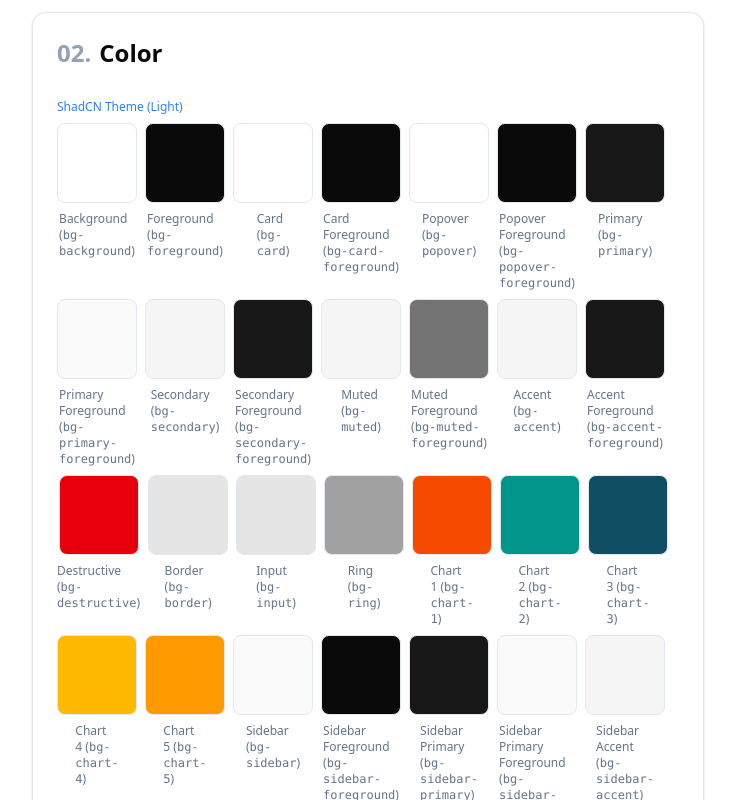
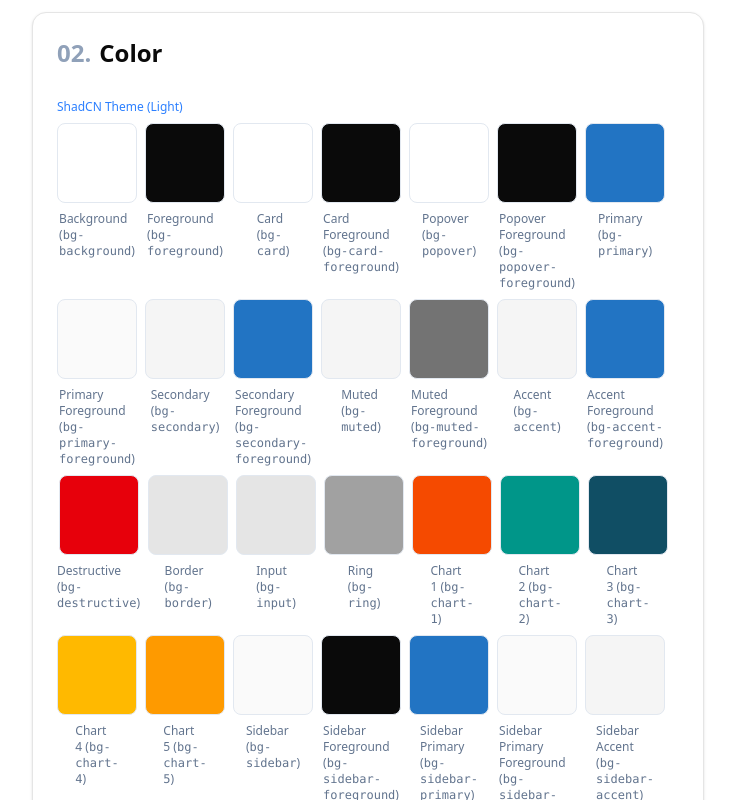
Before and after one commit to ahargunyllib/profolio, a Next.js app: page /design-system in a window 1280 px wide. Shown: the part 1060-1860 px from the top of the page, without its empty margins (272-1007 px from the left). Built offline with nearby package versions, Linux system fonts and the light colour scheme.

Commit message:
fix: update color variables in global styles for improved consistency

```diff
--- a/src/shared/styles/global.css
+++ b/src/shared/styles/global.css
@@ -51,14 +51,14 @@
 	--card-foreground: oklch(0.145 0 0);
 	--popover: oklch(1 0 0);
 	--popover-foreground: oklch(0.145 0 0);
-	--primary: oklch(0.205 0 0);
+	--primary: oklch(0.552 0.1446 251.74);
 	--primary-foreground: oklch(0.985 0 0);
 	--secondary: oklch(0.97 0 0);
-	--secondary-foreground: oklch(0.205 0 0);
+	--secondary-foreground: oklch(0.552 0.1446 251.74);
 	--muted: oklch(0.97 0 0);
 	--muted-foreground: oklch(0.556 0 0);
 	--accent: oklch(0.97 0 0);
-	--accent-foreground: oklch(0.205 0 0);
+	--accent-foreground: oklch(0.552 0.1446 251.74);
 	--destructive: oklch(0.577 0.245 27.325);
 	--border: oklch(0.922 0 0);
 	--input: oklch(0.922 0 0);
@@ -70,10 +70,10 @@
 	--chart-5: oklch(0.769 0.188 70.08);
 	--sidebar: oklch(0.985 0 0);
 	--sidebar-foreground: oklch(0.145 0 0);
-	--sidebar-primary: oklch(0.205 0 0);
+	--sidebar-primary: oklch(0.552 0.1446 251.74);
 	--sidebar-primary-foreground: oklch(0.985 0 0);
 	--sidebar-accent: oklch(0.97 0 0);
-	--sidebar-accent-foreground: oklch(0.205 0 0);
+	--sidebar-accent-foreground: oklch(0.552 0.1446 251.74);
 	--sidebar-border: oklch(0.922 0 0);
 	--sidebar-ring: oklch(0.708 0 0);
 }
@@ -85,7 +85,7 @@
 	--card-foreground: oklch(0.985 0 0);
 	--popover: oklch(0.205 0 0);
 	--popover-foreground: oklch(0.985 0 0);
-	--primary: oklch(0.922 0 0);
+	--primary: oklch(0.552 0.1446 251.74);
 	--primary-foreground: oklch(0.205 0 0);
 	--secondary: oklch(0.269 0 0);
 	--secondary-foreground: oklch(0.985 0 0);
```
